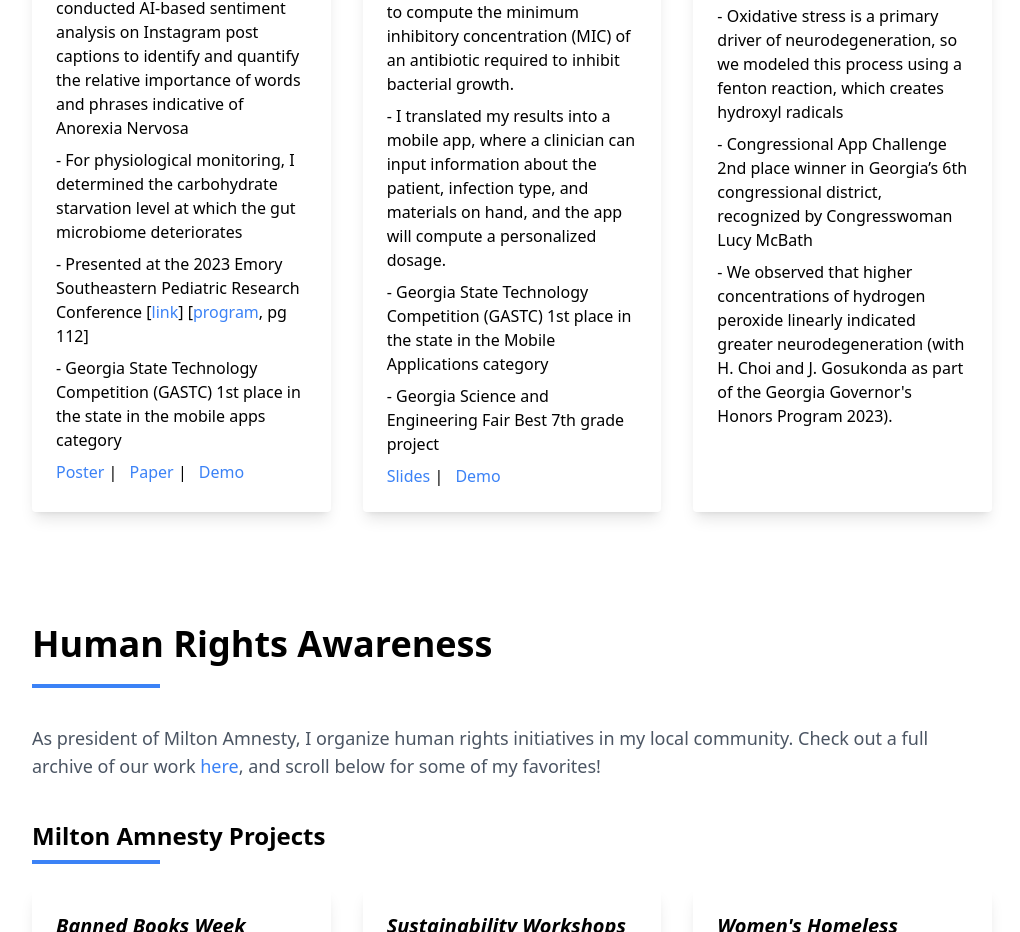
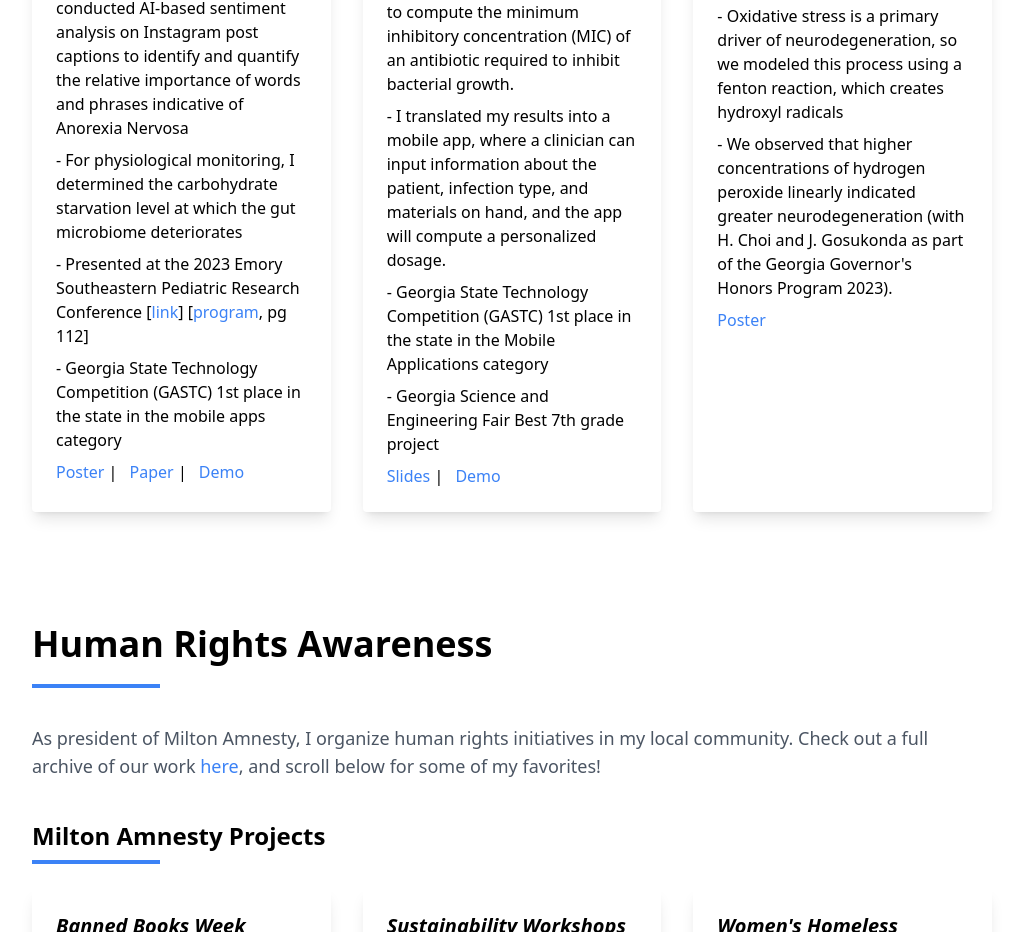
Before and after one commit to navyan6/navyan6.github.io, a website: page index.html in a window 1280 px wide. Shown: the part 3592-4524 px from the top of the page, without its empty margins (128-1148 px from the left). Drawn offline with nearby package versions, Linux system fonts and the light colour scheme.

Commit message:
Added GHP poster link

```diff
--- a/index.html
+++ b/index.html
@@ -348,9 +348,9 @@
                 - This project focused on modeling the mechanisms of neurodegenerative diseases, such as Alzheimer’s and Parkinsons, on Brewers yeast.
               </p>
               <p class="my-2">- Oxidative stress is a primary driver of neurodegeneration, so we modeled this process using a fenton reaction, which creates hydroxyl radicals</p>
-              <p class="my-2">- Congressional App Challenge 2nd place winner in Georgia’s 6th congressional district, recognized by Congresswoman Lucy McBath</p>
               <p class="my-2">- We observed that higher concentrations of hydrogen peroxide linearly indicated greater neurodegeneration (with H. Choi and J. Gosukonda as part of the Georgia Governor's Honors Program 2023).</p>
-
+              <a href="https://drive.google.com/file/d/12OeT31_hlVMI5F5C3vpDmzBcoTPpoq4c/view?usp=sharing"
+              class="text-blue-500 hover:underline" target="_blank">Poster</a>
             </div>
           </section>
 
```
